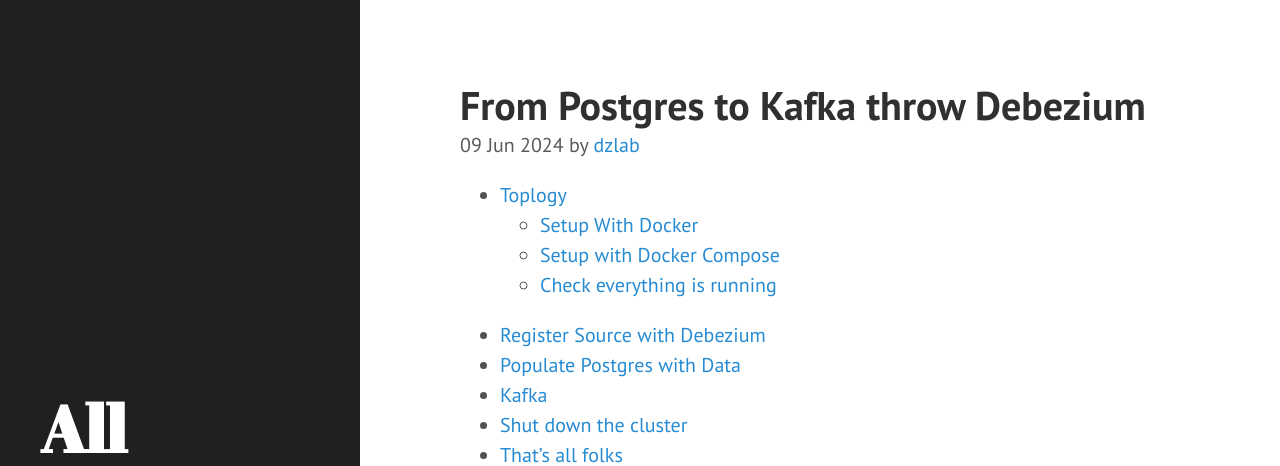
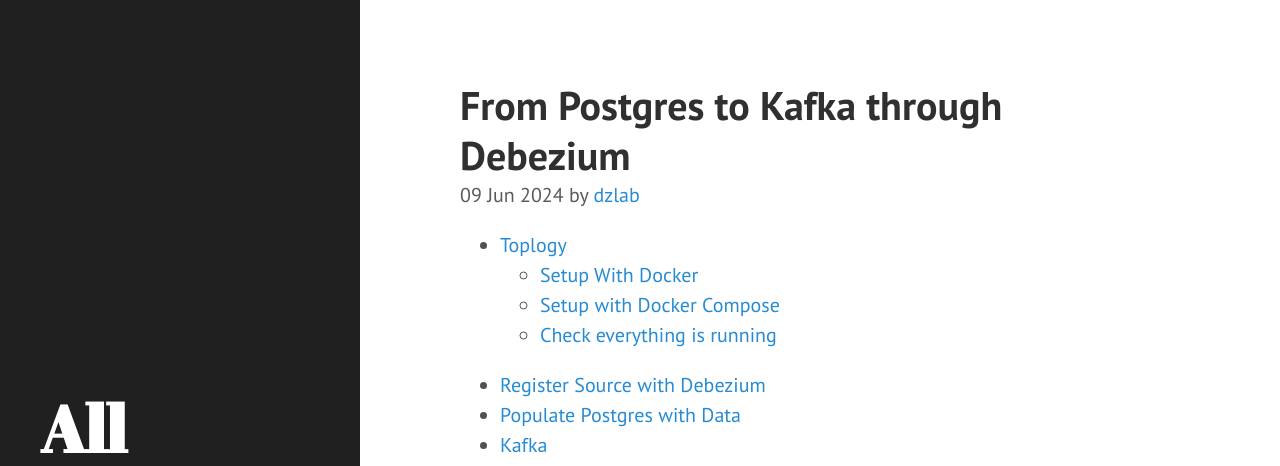
Before and after one commit to dzlab/dzlab.github.io, a Jekyll site: the page built from _posts/2024-06-09-debezium-kafka.md, in a window 1280 px wide and 900 px high, cut to the strip 0-466 px from the top of the window. Built offline with Jekyll 4.4.1, drawn with Linux system fonts in a browser that asks for light colours; nearby versions of some CDN libraries; a script that is not in the unit is left out; the table of contents is made by our own code.

Commit message:
fix typos

```diff
--- a/_posts/2024-06-09-debezium-kafka.md
+++ b/_posts/2024-06-09-debezium-kafka.md
@@ -1,7 +1,7 @@
 ---
 layout: post
 comments: true
-title: From Postgres to Kafka throw Debezium
+title: From Postgres to Kafka through Debezium
 excerpt: Setup CDC pipeline with Debezium to move data from Postgres to Kafka
 categories: debezium
 tags: [docker,postgres,kafka]
@@ -10,7 +10,7 @@
 ---
 
 <img align="left" src="/assets/logos/icons8-docker.svg" width="150" />
-<img align="center" src="/assets/logos/debeziumio-ar21.svg" width="200" />
+<img align="center" src="/assets/logos/debeziumio-ar21.svg" width="400" />
 <br/>
 
 
```
